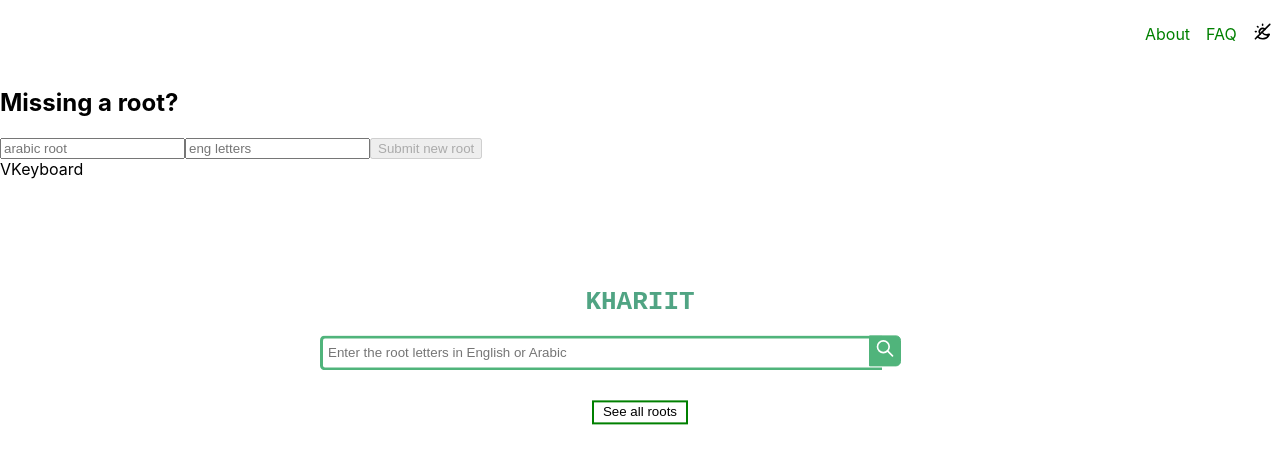
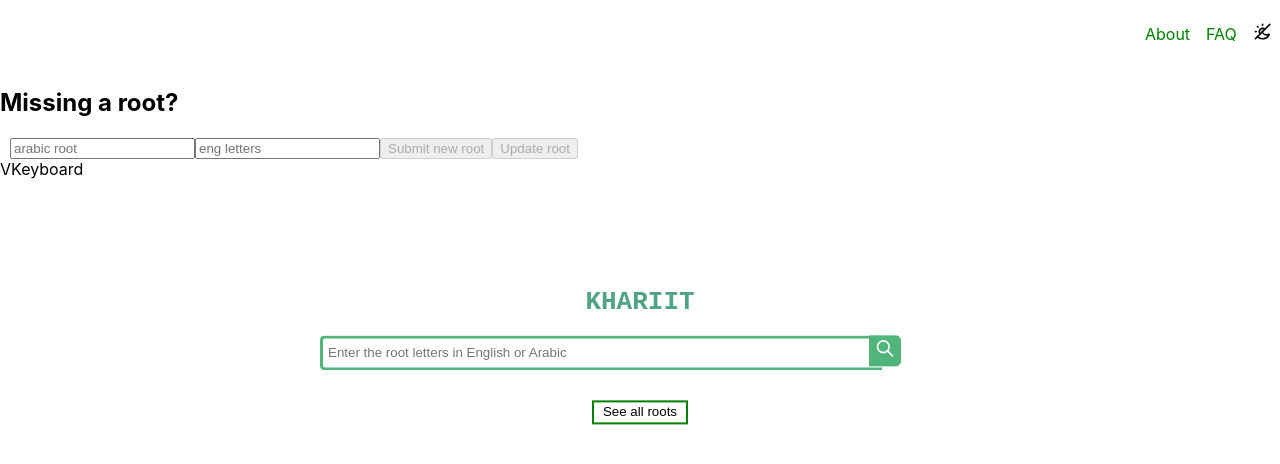
Before and after one commit to NedlawA/khariit-frontend, a React (Create React App) app: page / in a window 1280 px wide. Shown: the top 464 px of the page. Built offline with nearby package versions, Linux system fonts and the light colour scheme.

Commit message:
minor adjustment to initial form data

```diff
--- a/src/components/AddUpdateForm/AddUpdateForm.css
+++ b/src/components/AddUpdateForm/AddUpdateForm.css
@@ -0,0 +1,3 @@
+form {
+    margin-left: 10px;
+}
--- a/src/components/AddUpdateForm/AddUpdateForm.jsx
+++ b/src/components/AddUpdateForm/AddUpdateForm.jsx
@@ -5,6 +5,7 @@
 const initialFormData = {
     letters: '',
     engLetters: '',
+    wordId: ''
   };
 
 const AddUpdateForm = (props) => {
@@ -26,9 +27,11 @@
     <div>
         <h2>Missing a root?</h2>
       <form onSubmit={handleFormSubmit}>
+        {/* <input type="text" name="wordId" onChange={handleChange} value={formData.wordId}/> */}
         <input id="letters" name="letters" onChange={handleChange}  value={formData.letters} type="text" placeholder="arabic root" />
         <input id="engLetters" name="engLetters" onChange={handleChange} value={formData.engLetters} type="text" placeholder="eng letters" />
         <input disabled={formData.letters.length === 0 || formData.engLetters.length === 0}type="submit" value="Submit new root" />
+        <input disabled={formData.letters.length === 0 || formData.engLetters.length === 0}type="submit" value="Update root" />
       </form>
       <VKeyboard />
     </div>
```
